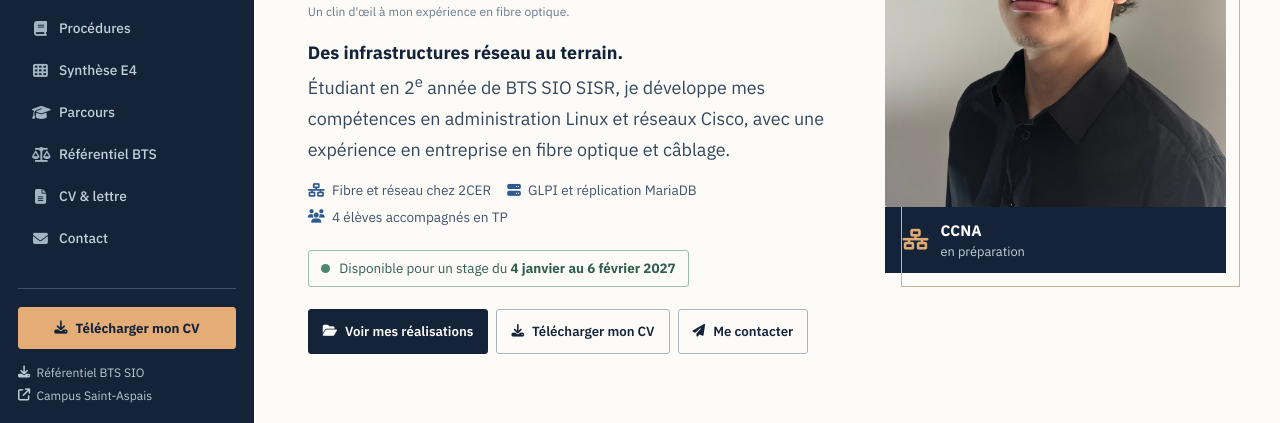
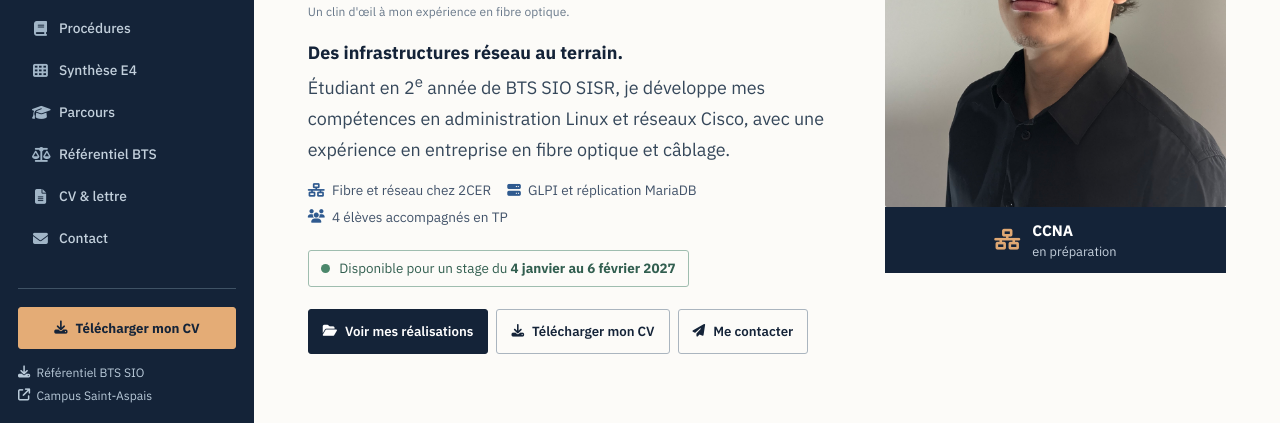
Before and after one commit to lipcatjulien-alt/portfolioGIT26, a plain HTML site: page index.html in a window 1280 px wide. Shown: the part 377-800 px from the top of the page. Drawn offline with Linux system fonts and the light colour scheme.

Commit message:
fix: remove offset portrait outline and center CCNA caption

```diff
--- a/css/portfolio-v3.css
+++ b/css/portfolio-v3.css
@@ -79,10 +79,10 @@ body{background:var(--papier);}
 #accueil .actions-hero .btn-secondaire{background:transparent!important;color:#142338!important;border:1px solid #AAB5BF!important}
 #accueil .actions-hero .btn-secondaire:hover{background:#E9EDEB!important}
 #accueil .hero-photo{position:relative;max-width:370px!important;width:100%;padding:0!important;border:0!important;background:transparent!important;border-radius:0!important;box-shadow:none!important;justify-self:center!important}
-#accueil .hero-photo::before{content:"";position:absolute;inset:16px -14px -14px 16px;border:1px solid #D0B197;pointer-events:none}
+#accueil .hero-photo::before{content:none!important;display:none!important}
 #accueil .cadre-portrait{aspect-ratio:4/5;position:relative;border-radius:2px!important;background:#D7D9D8;}
 #accueil .photo-hero{border-radius:2px!important;box-shadow:none!important;transform:scale(1.10)!important;object-position:50% 47%!important;}
-#accueil .carte-flottante{position:relative;background:#142338!important;color:#fff!important;box-shadow:none!important;border:0!important;border-radius:0!important;margin:0!important;padding:13px 18px!important;justify-content:flex-start!important;gap:12px!important;z-index:1;}
+#accueil .carte-flottante{position:relative;display:flex;align-items:center;justify-content:center!important;width:100%;box-sizing:border-box;background:#142338!important;color:#fff!important;box-shadow:none!important;border:0!important;border-radius:0!important;margin:0!important;padding:13px 18px!important;gap:12px!important;z-index:1;}
 #accueil .carte-flottante strong{color:#fff!important;font-size:.93rem}
 #accueil .carte-flottante span{color:#C6D1DD!important}
 #accueil .carte-flottante i{color:#E0A873!important}
```
